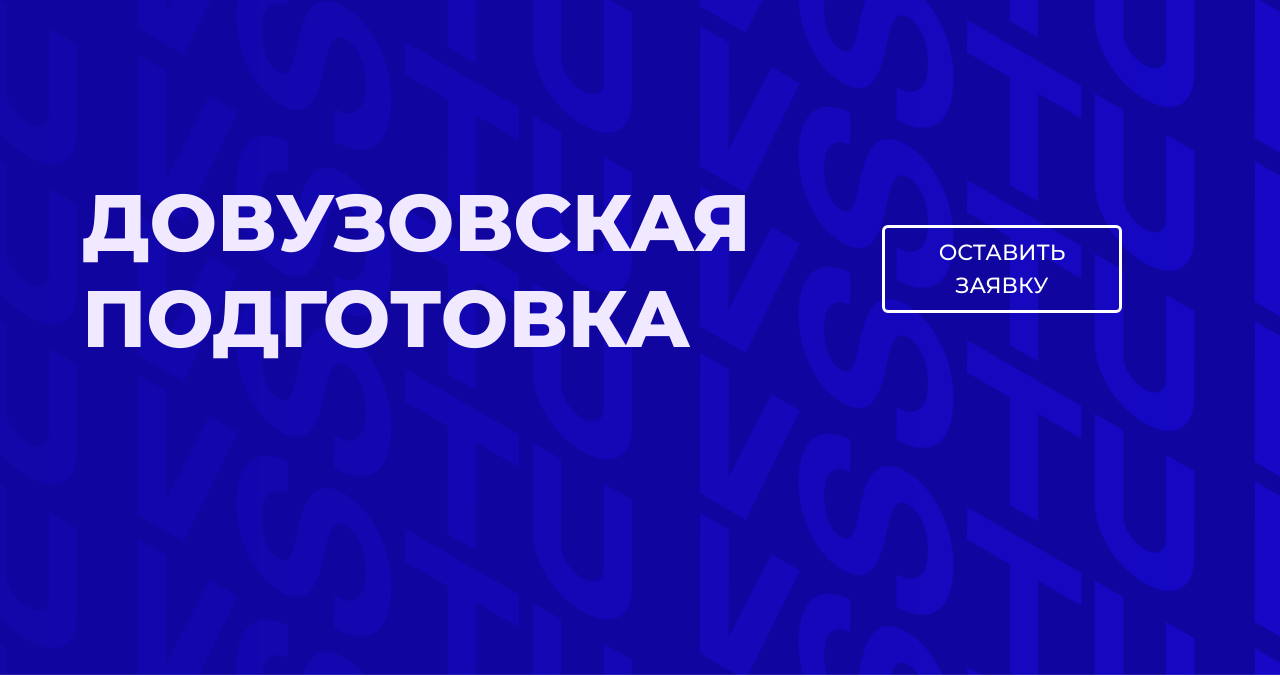
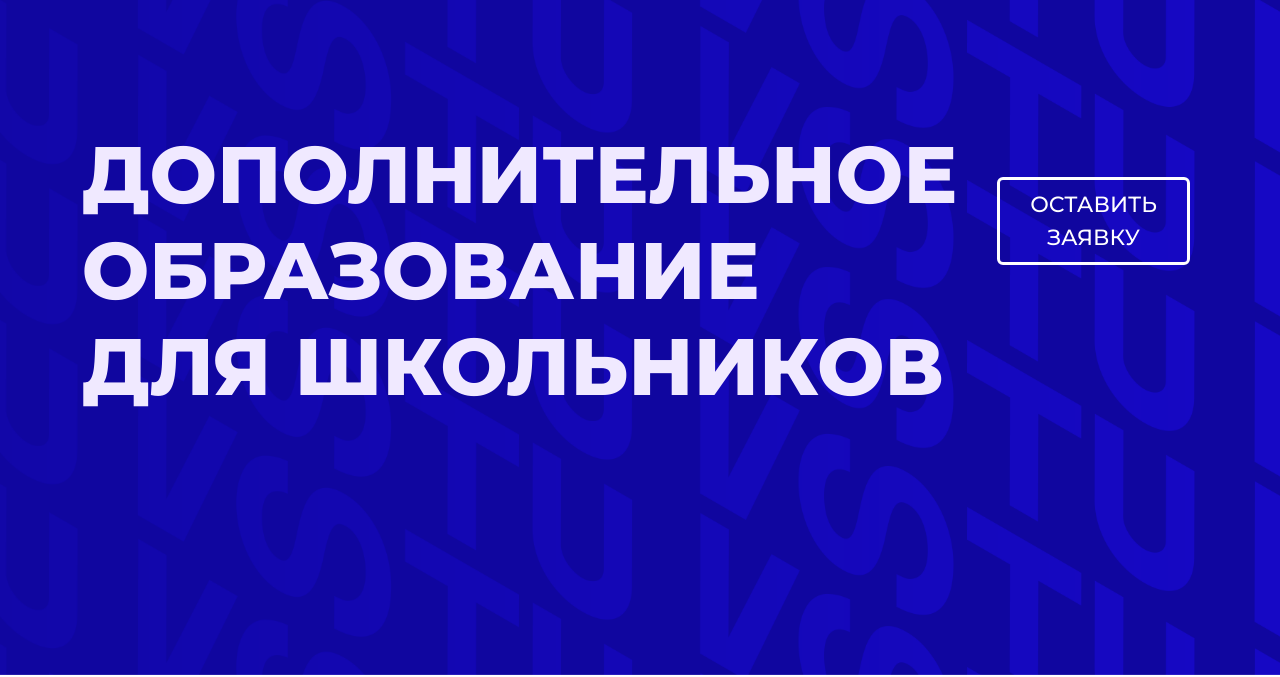
Before and after one commit to vikelise/semka_kg, a plain HTML site: page index.html in a window 1280 px wide. Shown: the part 125-802 px from the top of the page. Drawn offline with Linux system fonts and the light colour scheme.

Commit message:
Новое название для первого слайда

```diff
--- a/index.html
+++ b/index.html
@@ -39,7 +39,7 @@
     <div class="intro" id="intro">
         <div class="container">
             <div class="intro__inner">
-                <h1 class="intro__title">Довузовская подготовка</h1>
+                <h1 class="intro__title">Дополнительное образование <br>для школьников</h1>
                 <base target="_blank"> <!-- Ссылка откроется в отдельной вкладке -->
                 <a class="btn"
                     href="https://docs.google.com/forms/d/1PD-cgqSXyeJk0kSLpFpMil34xSZQpRl-at44Opl6rAw/viewform?edit_requested=true">
--- a/style.css
+++ b/style.css
@@ -20,12 +20,13 @@
 
 .intro__inner {
     display: flex;
+    justify-content: space-between;
 }
 
 .intro__title {
     color: #f0e9ff;
     font-size: 80px;
-    max-width: 800px;
+    max-width: 900px;
     font-weight: 700;
     text-transform: uppercase;
     /* line-height: 1; */
@@ -115,6 +116,7 @@
 
 /* Button */
 .btn {
+    margin: 0px 40px;
     display: inline-block;
     vertical-align: top;
     margin-top: 50px;
```
